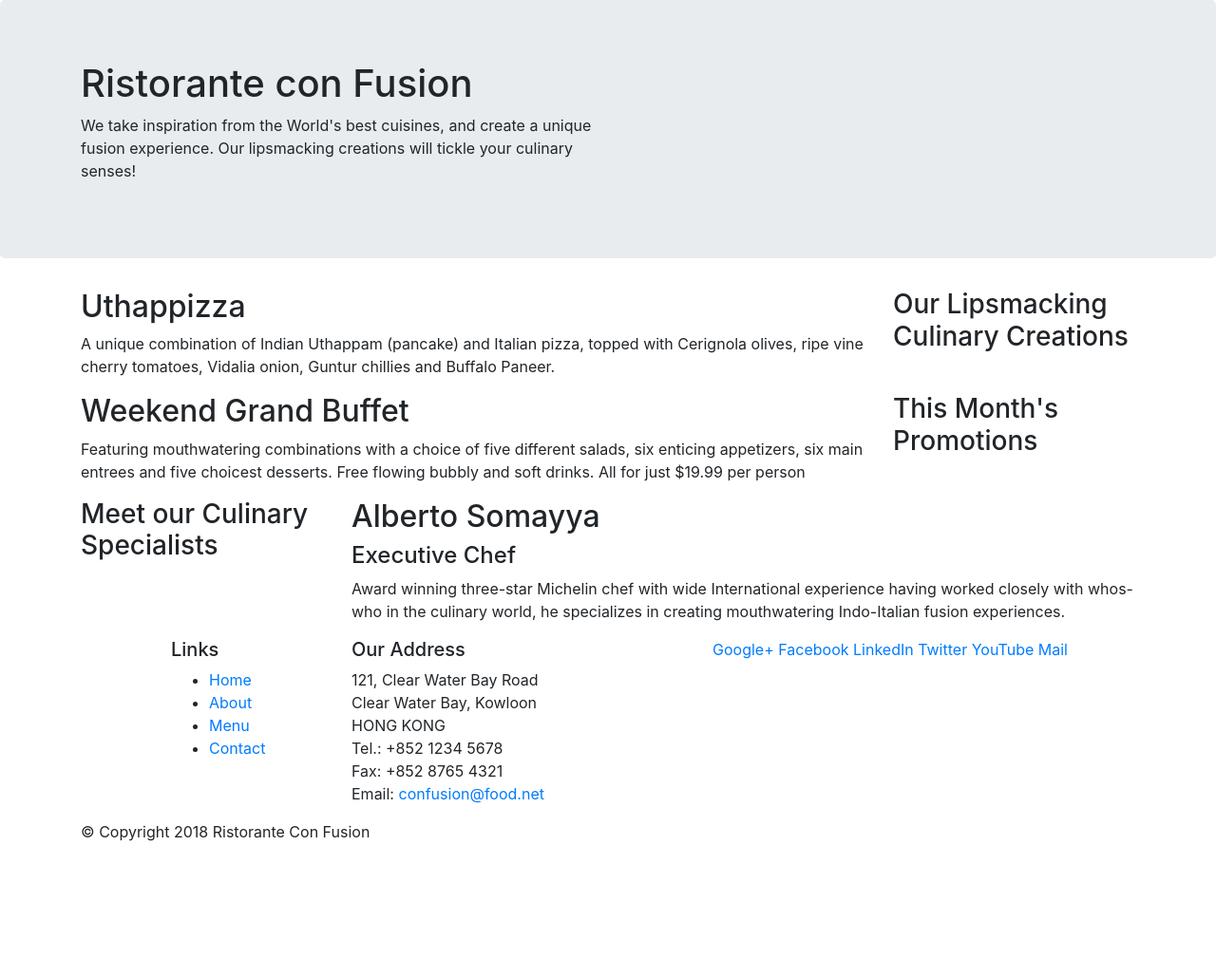
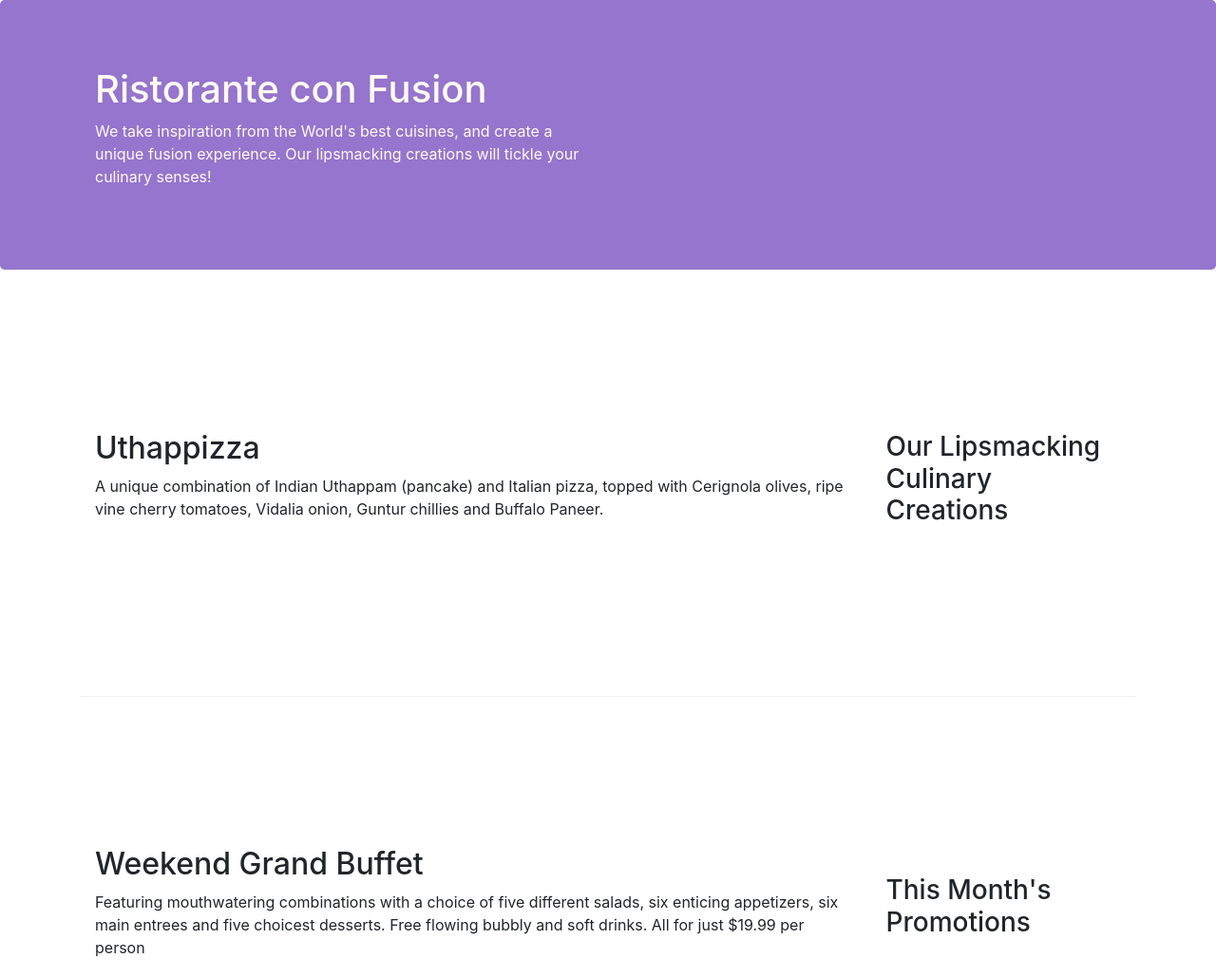
Before and after one commit to Hassan-Latif/Resturant-Website, a website: page index.html in a window 1280 px wide. Shown: the top 1029 px of the page at 95% size. Before the commit the page ends 904 px from the top, so only its background shows below. Drawn offline with nearby package versions, Linux system fonts and the light colour scheme.

Commit message:
2nd part of grid classes

```diff
--- /dev/null
+++ b/css.css
@@ -0,0 +1,25 @@
+.row-header{
+    margin: 0px auto;
+    padding: 0px auto;
+}
+.row-content{
+    margin: 0px auto;
+    padding: 50px 0px 50px 0px;
+    border-bottom: 1px ridge;
+    min-height: 450px;
+}
+.footer{
+    background-color: #d1c4e9;
+    padding: 20px 0px 20px 0px;
+}
+.jumbotron{
+    padding: 70px 30px 70px 30px;
+    margin: 0px auto;
+    background: #9575cd;
+    color: floralwhite;
+}
+.address{
+    font-size: 80%;
+    margin: 0px;
+    color: #0f0f0f;
+}
--- a/index.html
+++ b/index.html
@@ -9,6 +9,7 @@
 
         <!-- Bootstrap CSS -->
         <link rel="stylesheet" href="node_modules/bootstrap/dist/css/bootstrap.min.css">
+        <link rel="stylesheet" href="css.css">
 
     <title>Ristorante Con Fusion</title>
 </head>
@@ -17,7 +18,7 @@
 
     <header class="jumbotron">
         <div class="container">
-            <div class="row">
+            <div class="row row-header">
                 <div class="col-12 col-sm-6">
                     <h1>Ristorante con Fusion</h1>
                     <p>We take inspiration from the World's best cuisines, and create a unique fusion experience. Our lipsmacking creations will tickle your culinary senses!</p>
@@ -30,7 +31,7 @@
 
 
     <div class="container">
-        <div class="row">
+        <div class="row row-content align-items-center">
             <div class="col-12 col-sm-4 order-sm-last col-md-3">
                 <h3>Our Lipsmacking Culinary Creations</h3>
             </div>
@@ -41,7 +42,7 @@
         </div>
 
 
-        <div class="row">
+        <div class="row row-content align-items-center">
             <div class="col-12 col-sm-4 order-sm-last col-md-3">
                 <h3>This Month's Promotions</h3>
             </div>
@@ -51,7 +52,7 @@
             </div>
         </div>
 
-        <div class="row">
+        <div class="row row-content align-items-center">
             <div class="col-12 col-sm-4 col-md-3">
                 <h3>Meet our Culinary Specialists</h3>
             </div>
@@ -63,12 +64,12 @@
         </div>
     </div>
 
-    <footer>
+    <footer class="footer">
         <div class="container">
             <div class="row">
                 <div class="col-4 offset-1 col-sm-2">
                     <h5>Links</h5>
-                    <ul>
+                    <ul class="list-unstyled">
                         <li><a href="#">Home</a></li>
                         <li><a href="#">About</a></li>
                         <li><a href="#">Menu</a></li>
@@ -86,8 +87,8 @@
 		              Email: <a href="mailto:confusion@food.net">confusion@food.net</a>
 		           </address>
                 </div>
-                <div class="col-12 col-sm-5">
-                    <div>
+                <div class="col-12 col-sm-5 align-self-center">
+                    <div class="text-center">
                         <a href="http://google.com/+">Google+</a>
                         <a href="http://www.facebook.com/profile.php?id=">Facebook</a>
                         <a href="http://www.linkedin.com/in/">LinkedIn</a>
@@ -98,7 +99,7 @@
                 </div>
            </div>
 
-           <div class="row">
+           <div class="row justify-content-center" >
                 <div class="col-auto">
                     <p>© Copyright 2018 Ristorante Con Fusion</p>
                 </div>
```
